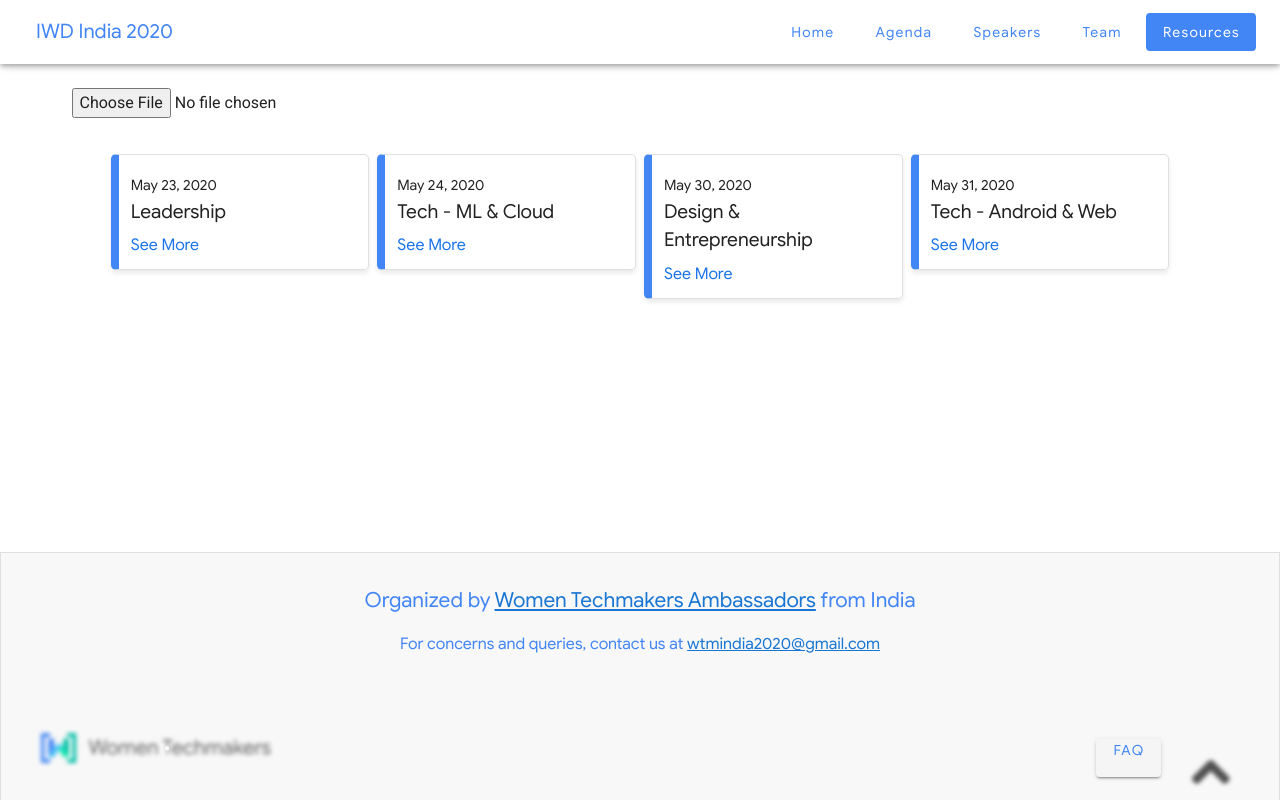
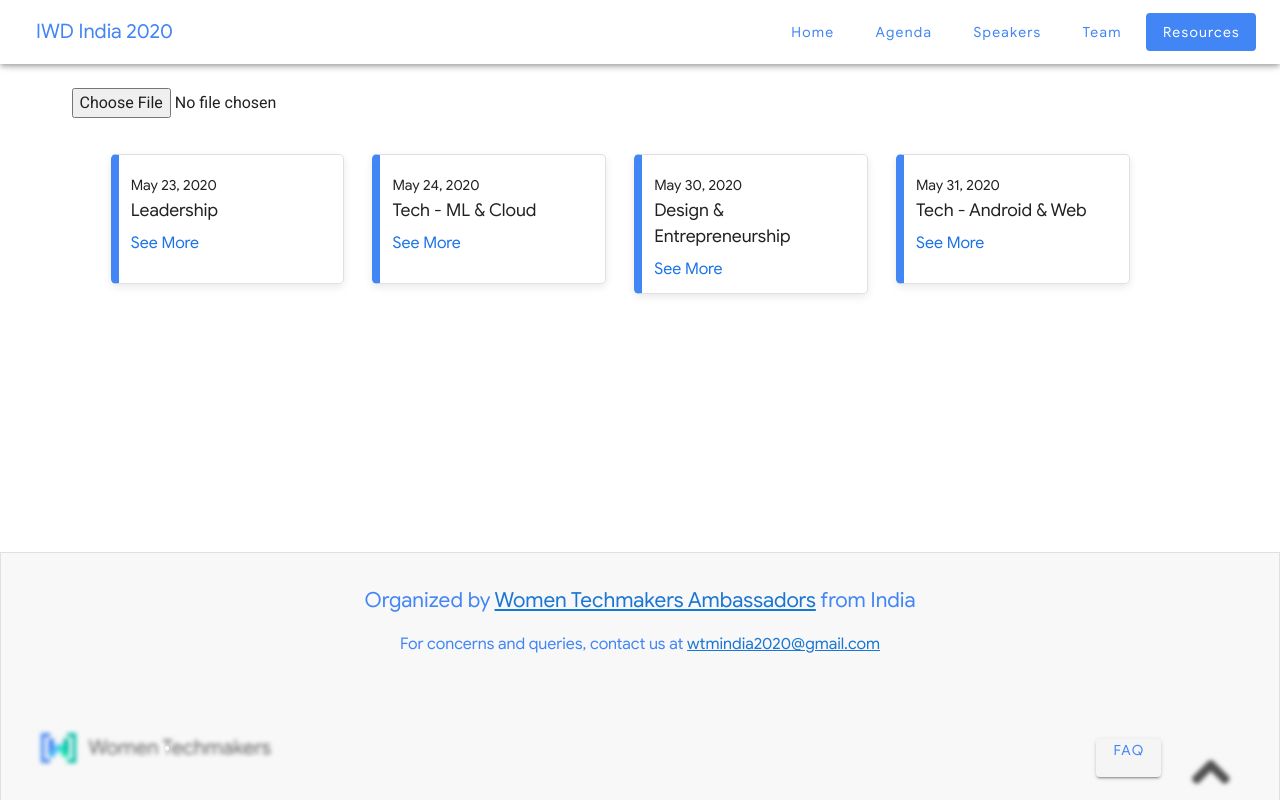
Before and after one commit to Varsha-Jaiswal/IWD-India-2020, a Vue app: page /resources in a window 1280 px wide. Built offline with nearby package versions, Linux system fonts and the light colour scheme.

Commit message:
resources code updated

```diff
--- a/src/components/common/resourcesDialog.vue
+++ b/src/components/common/resourcesDialog.vue
@@ -3,12 +3,12 @@
     <template v-slot:activator="{ on }">
       <div v-on="on" style="cursor: pointer;">
         <div
-          style="border-radius: 5px;border: 1px solid rgb(224, 224, 224);max-height: 200px;border-left: 8px solid rgb(66, 133, 244) !important;box-shadow: 0px 3px 5px #e9e9e9;"
+          style="border-radius: 5px;border: 1px solid rgb(224, 224, 224);min-height:130px;max-height: 200px;border-left: 8px solid rgb(66, 133, 244) !important;box-shadow: 0px 3px 8px #e9e9e9;"
           class="ma-1 hidden-sm-and-down"
         >
           <div class="pa-3 card-light" style="cursor: pointer;">
             <p class="google-font mt-2 mb-0" style="font-size: 90%;">{{data.vdata.date}}</p>
-            <p class="google-font ma-0 mt-0" style="font-size: 120%;">{{data.vdata.track}}</p>
+            <p class="google-font ma-0 mt-0" style="font-size: 110%;">{{data.vdata.track}}</p>
             <p class="mb-0 mt-2 google-font" style="color: rgb(26, 115, 232);">See More</p>
           </div>
         </div>
--- a/src/components/home/HomeStartScreen.vue
+++ b/src/components/home/HomeStartScreen.vue
@@ -58,7 +58,7 @@
           target="_blank"
           rounded
           color="#fff"
-          style="text-transform: capitalize;border-radius:5px;color: white;font-size:15px;border-color:#ff7370;background-color:#ff7370"
+          style="text-transform: capitalize;border-radius:5px;color: white;font-size:15px;border-color:#ff7370;background-color:#c4302b"
           class="ml-0 google-font"
         >Youtube Livestream</v-btn>
       </v-flex>
--- a/src/components/resources/Resources.vue
+++ b/src/components/resources/Resources.vue
@@ -4,6 +4,7 @@
      xs12 sm4 md4 lg3
       v-for="(item,i) in youtubeData"
       :key="i"
+      class="resources-card-wrapper"
     >
       <ResourcesDialog :data="{vdata:item}" />
     </v-flex>
--- a/src/style.css
+++ b/src/style.css
@@ -131,6 +131,11 @@
     align-items: center;
 }
 
+.resources-card-wrapper {
+    flex-basis: 22.666667% !important;
+    margin-right: 20px !important;
+}
+
 @media only screen and (min-width: 1024px) and (max-width: 1366px) {
     .header-image {
         width: 40% !important;
@@ -152,7 +157,6 @@
         right: 26px !important;
         cursor: pointer;
         width: 50px;
-
     }
     .align-items-center {
         align-items: center;
--- a/src/views/Resources.vue
+++ b/src/views/Resources.vue
@@ -11,7 +11,7 @@
       </v-layout>
     </v-container>
 
-    <v-container fluid class="my-0 py-5 d-none d-sm-block">
+    <v-container fluid class="my-0 py-5 d-none d-sm-block pb-10">
       <v-layout wrap align-center justify-center row fill-height class="mt-0">
         <v-flex xs12 md10>
           <Resources />
```
